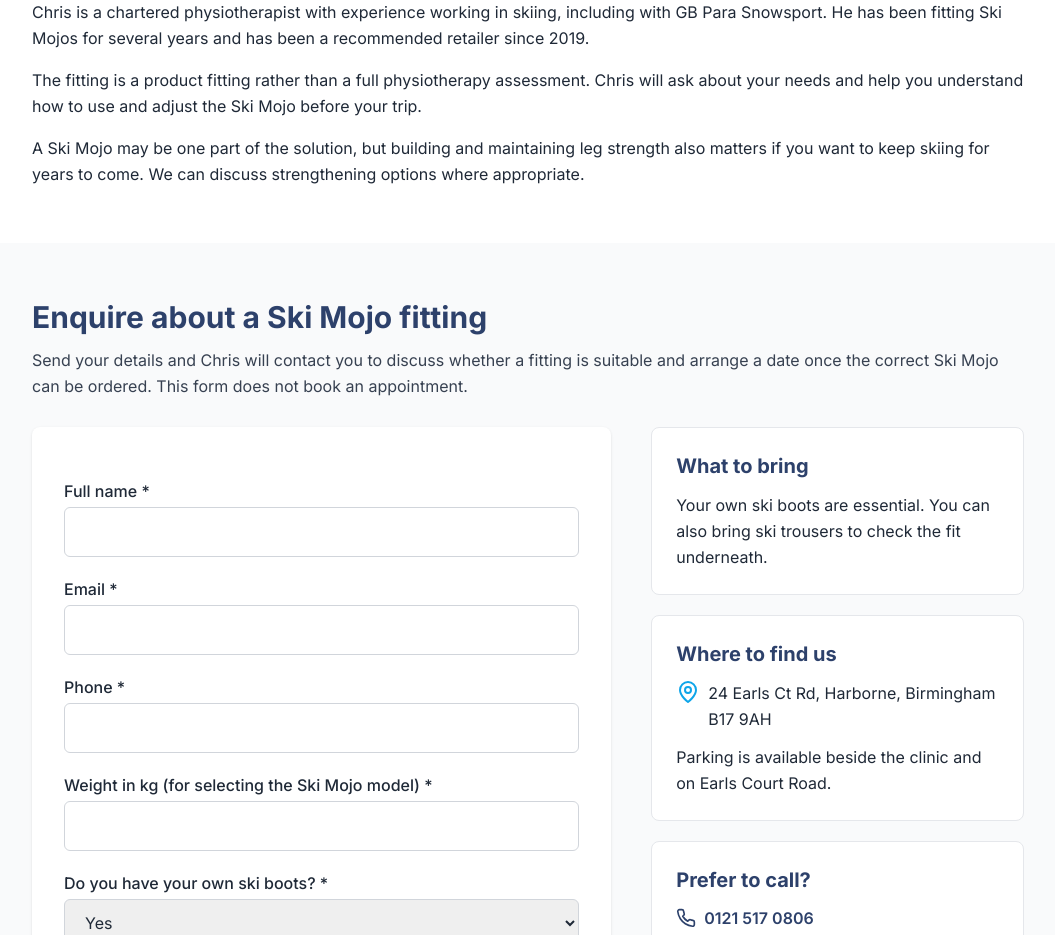
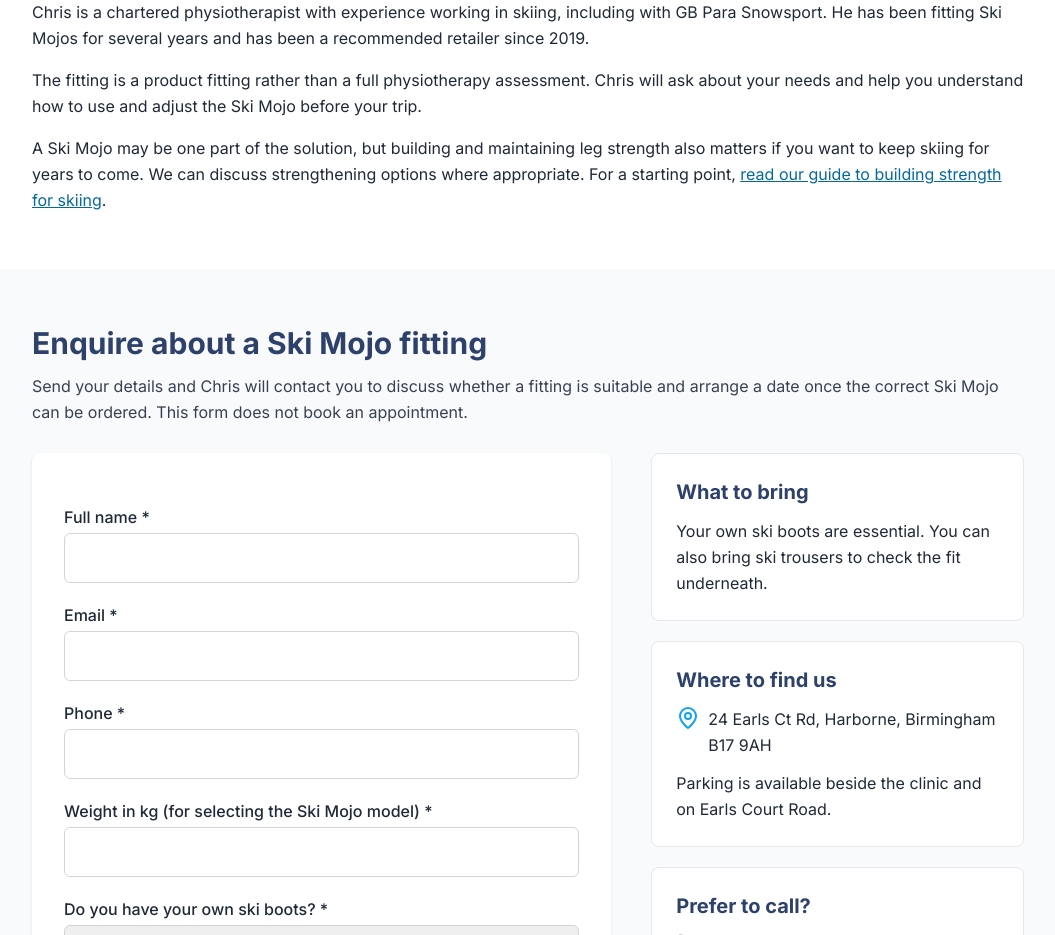
Before and after one commit to CTPhysio/CTPhysio, a React (Vite) app: page /ski-mojo in a window 1280 px wide. Shown: the part 2440-3375 px from the top of the page, without its empty margins (112-1167 px from the left). Built offline with nearby package versions, Linux system fonts and the light colour scheme.

Commit message:
Add contextual skiing advice links in src/components/SkiMojo.tsx

```diff
--- a/src/components/SkiMojo.tsx
+++ b/src/components/SkiMojo.tsx
@@ -64,7 +64,7 @@ const SkiMojo: React.FC = () => {
           <h2 className="text-3xl font-bold text-navy-700 mb-5">Why arrange your fitting with Chris?</h2>
           <p className="mb-4 leading-relaxed">Chris is a chartered physiotherapist with experience working in skiing, including with GB Para Snowsport. He has been fitting Ski Mojos for several years and has been a recommended retailer since 2019.</p>
           <p className="mb-4 leading-relaxed">The fitting is a product fitting rather than a full physiotherapy assessment. Chris will ask about your needs and help you understand how to use and adjust the Ski Mojo before your trip.</p>
-          <p className="leading-relaxed">A Ski Mojo may be one part of the solution, but building and maintaining leg strength also matters if you want to keep skiing for years to come. We can discuss strengthening options where appropriate.</p>
+          <p className="leading-relaxed">A Ski Mojo may be one part of the solution, but building and maintaining leg strength also matters if you want to keep skiing for years to come. We can discuss strengthening options where appropriate. For a starting point, <a href="/advice/ski-fitness-exercises/" className="text-sky-700 underline">read our guide to building strength for skiing</a>.</p>
         </div>
       </section>
       <section id="enquiry" className="container mx-auto px-4 max-w-5xl py-14">
```
